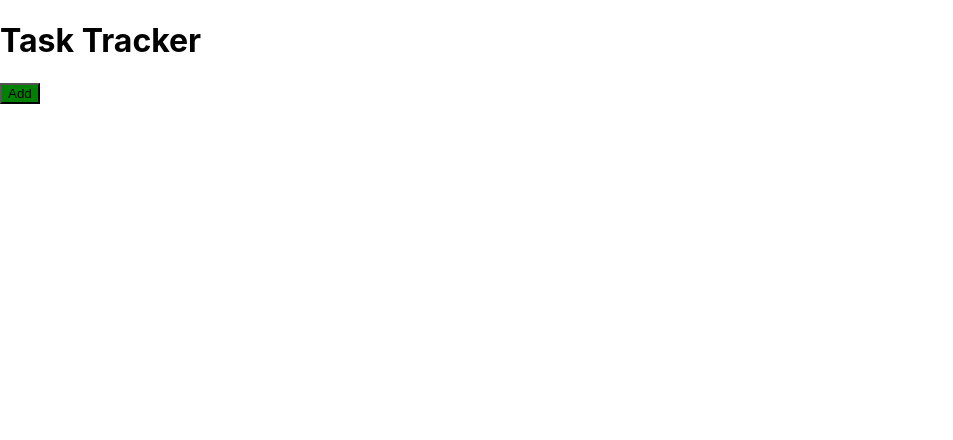
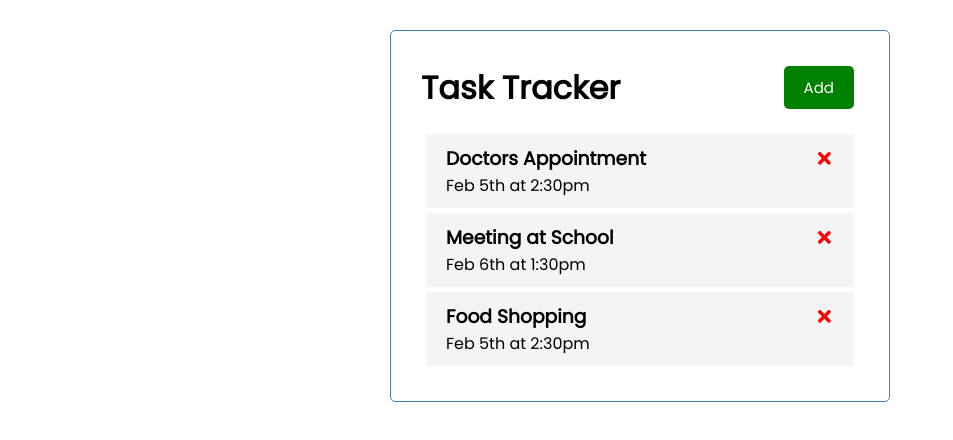
Before and after one commit to rohanmathewalex/task-tracker, a React (Create React App) app in the folder react-task-tracker/: page / in a window 1280 px wide. Shown: the top 440 px of the page, without its empty margins (0-953 px from the left). Built offline with nearby package versions, Linux system fonts and the light colour scheme.

Commit message:
state to delete

```diff
--- a/react-task-tracker/package.json
+++ b/react-task-tracker/package.json
@@ -8,6 +8,7 @@
     "@testing-library/user-event": "^13.5.0",
     "react": "^18.2.0",
     "react-dom": "^18.2.0",
+    "react-icons": "^4.6.0",
     "react-scripts": "5.0.1",
     "web-vitals": "^2.1.4"
   },
--- a/react-task-tracker/src/App.js
+++ b/react-task-tracker/src/App.js
@@ -1,9 +1,43 @@
+import { useState } from "react"
+ import Header from "./components/Header";
+ import Tasks from "./components/Tasks";
 
- import Header from "./components/Header";
  function App() {
+  const [tasks, setTasks] = useState(  [
+    {
+        id:1,
+        text:'Doctors Appointment',
+        day:'Feb 5th at 2:30pm',
+        reminder:true
+    },
+    {
+        id:2,
+        text:'Meeting at School',
+        day:'Feb 6th at 1:30pm',
+        reminder:true
+    },
+    {
+        id:3,
+        text:'Food Shopping',
+        day:'Feb 5th at 2:30pm',
+        reminder:false
+    },
+ ]
+)
+
+// Delete Task
+const deleteTask = (id)=> {
+  setTasks(tasks.filter((task) => task.id !== id));
+}
+
+//Toggle Reminder
   return (
     <div className="container">
     <Header />
+    {tasks.length > 0 ?
+    (<Tasks tasks={tasks} onDelete={deleteTask} />)
+    : ('No Tasks to Show')
+    }
     </div>
 
   );
--- a/react-task-tracker/src/components/Button.js
+++ b/react-task-tracker/src/components/Button.js
@@ -2,7 +2,7 @@ import PropTypes from 'prop-types'
 const Button = ({color,text,onClick}) => {
 
     return(
-        <button onClick={onClick} style={{backgroundColor:color}}>{text}</button>
+        <button className='btn' onClick={onClick}   style={{backgroundColor:color}}>{text}</button>
     )
 }
 Button.defaultProps = {
--- /dev/null
+++ b/react-task-tracker/src/components/Task.js
@@ -0,0 +1,13 @@
+ import {FaTimes} from 'react-icons/fa'
+ const Task = ({task,onDelete}) => {
+  return (
+    <div className="task">
+        <h3>{task.text} <FaTimes style={{color:'red',cursor:'pointer'}} onClick={() => onDelete(task.id)}/></h3>
+        <p>{task.day}</p>
+
+
+    </div>
+  )
+}
+
+export default Task
--- /dev/null
+++ b/react-task-tracker/src/components/Tasks.js
@@ -0,0 +1,11 @@
+import Task from './Task';
+const Tasks = ({tasks, onDelete}) => {
+
+  return (
+     <>
+     {tasks.map((task) =>( <Task key={task.id} task={task} onDelete={onDelete}/>) )}
+     </>
+  )
+}
+
+export default Tasks
--- a/react-task-tracker/src/index.css
+++ b/react-task-tracker/src/index.css
@@ -1,13 +1,112 @@
-body {
+@import url('https://fonts.googleapis.com/css2?family=Poppins:wght@300;400&display=swap');
+
+* {
+  box-sizing: border-box;
   margin: 0;
-  font-family: -apple-system, BlinkMacSystemFont, 'Segoe UI', 'Roboto', 'Oxygen',
-    'Ubuntu', 'Cantarell', 'Fira Sans', 'Droid Sans', 'Helvetica Neue',
-    sans-serif;
-  -webkit-font-smoothing: antialiased;
-  -moz-osx-font-smoothing: grayscale;
+  padding: 0;
 }
 
-code {
-  font-family: source-code-pro, Menlo, Monaco, Consolas, 'Courier New',
-    monospace;
+body {
+  font-family: 'Poppins', sans-serif;
 }
+
+.container {
+  max-width: 500px;
+  margin: 30px auto;
+  overflow: auto;
+  min-height: 300px;
+  border: 1px solid steelblue;
+  padding: 30px;
+  border-radius: 5px;
+}
+
+.header {
+  display: flex;
+  justify-content: space-between;
+  align-items: center;
+  margin-bottom: 20px;
+}
+
+.btn {
+  display: inline-block;
+  background: #000;
+  color: #fff;
+  border: none;
+  padding: 10px 20px;
+  margin: 5px;
+  border-radius: 5px;
+  cursor: pointer;
+  text-decoration: none;
+  font-size: 15px;
+  font-family: inherit;
+}
+
+.btn:focus {
+  outline: none;
+}
+
+.btn:active {
+  transform: scale(0.98);
+}
+
+.btn-block {
+  display: block;
+  width: 100%;
+}
+
+.task {
+  background: #f4f4f4;
+  margin: 5px;
+  padding: 10px 20px;
+  cursor: pointer;
+}
+
+.task.reminder {
+  border-left: 5px solid green;
+}
+
+.task h3 {
+  display: flex;
+  align-items: center;
+  justify-content: space-between;
+}
+
+.add-form {
+  margin-bottom: 40px;
+}
+
+.form-control {
+  margin: 20px 0;
+}
+
+.form-control label {
+  display: block;
+}
+
+.form-control input {
+  width: 100%;
+  height: 40px;
+  margin: 5px;
+  padding: 3px 7px;
+  font-size: 17px;
+}
+
+.form-control-check {
+  display: flex;
+  align-items: center;
+  justify-content: space-between;
+}
+
+.form-control-check label {
+  flex: 1;
+}
+
+.form-control-check input {
+  flex: 2;
+  height: 20px;
+}
+
+footer {
+  margin-top: 30px;
+  text-align: center;
+}
```
Also changed, not shown: 1 other file (tests, documents, lock files or other folders).
